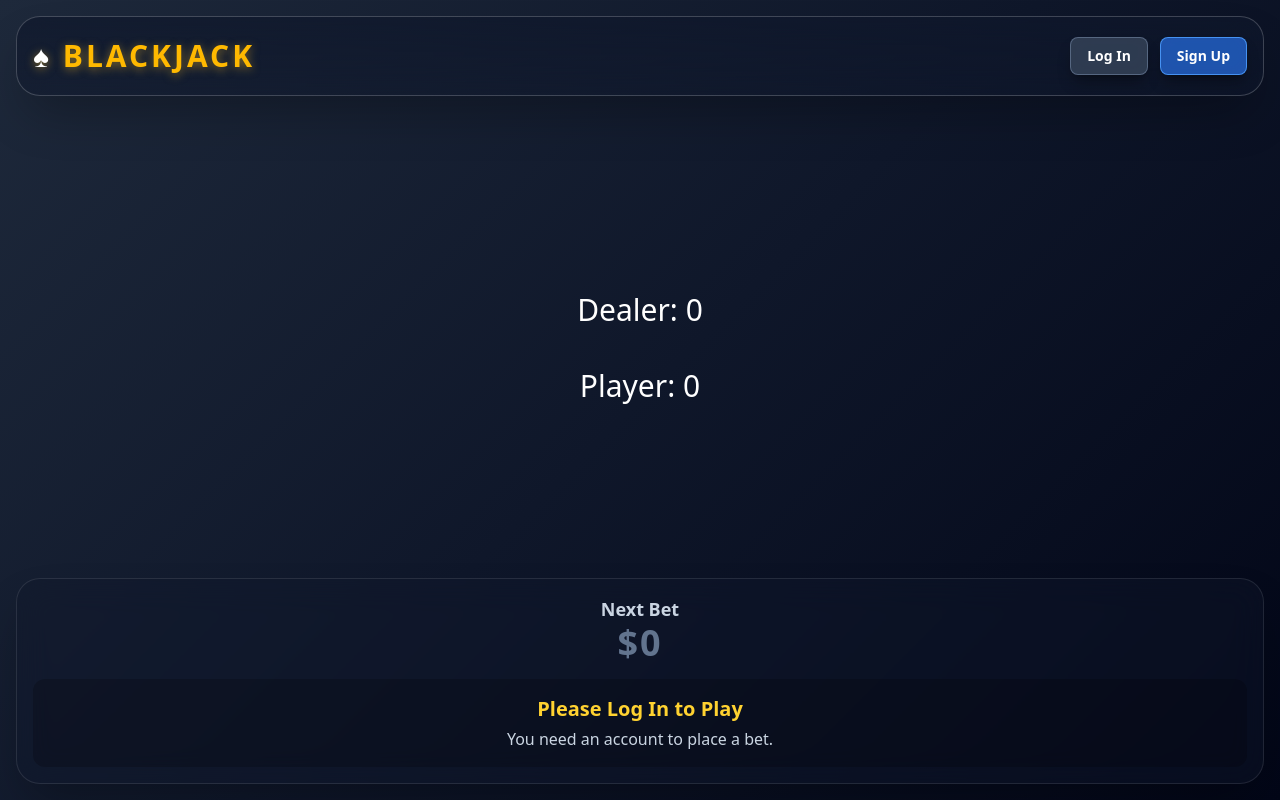
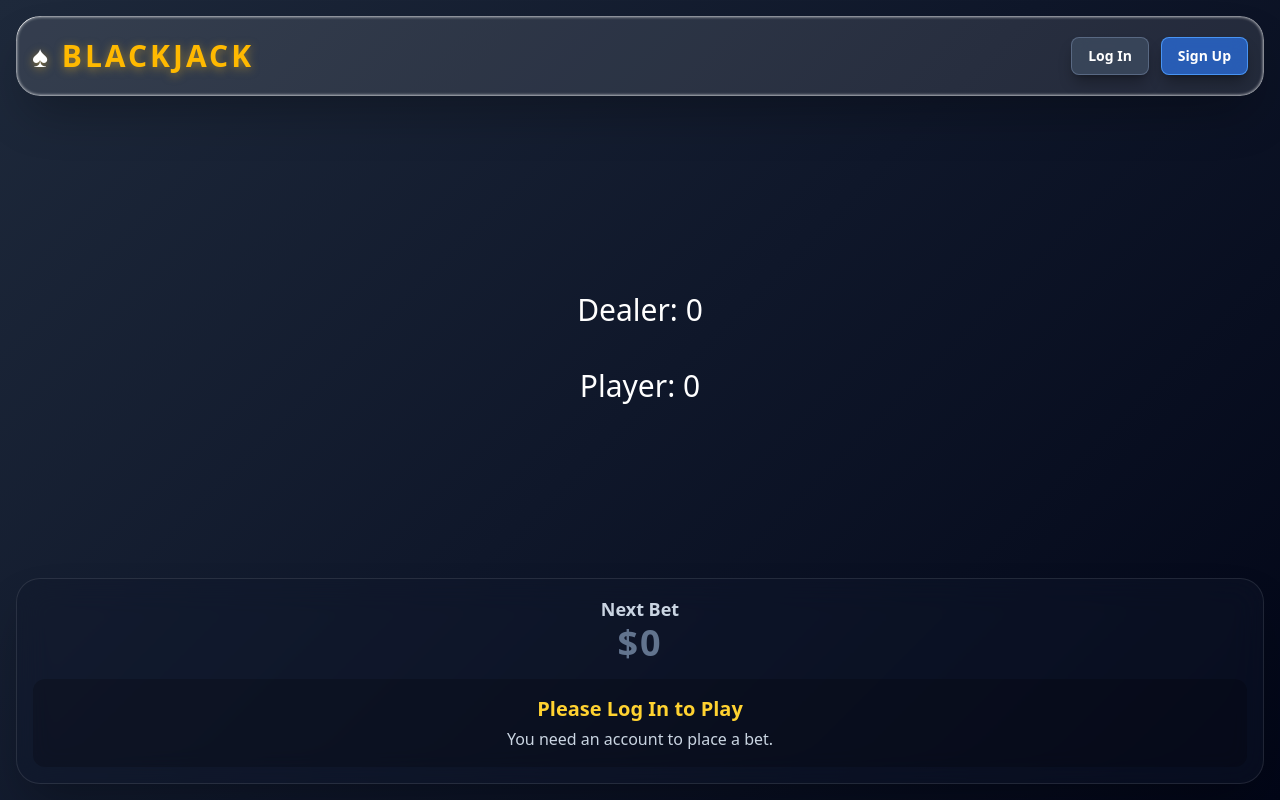
Before and after one commit to mark162657/Blackjack-Project-Mac, a React (Vite) app: page / in a window 1280 px wide. Built offline with nearby package versions, Linux system fonts and the light colour scheme.

Commit message:
add some glassy design

```diff
--- a/src/App.css
+++ b/src/App.css
@@ -73,3 +73,31 @@ body {
 .animate-pulse-slow {
     animation: pulse 2.5s cubic-bezier(0.4, 0, 0.6, 1) infinite;
 }
+
+/* --- Liquid Glass Effect --- */
+.glass-container {
+    position: relative; /* Needed for pseudo-elements */
+    isolation: isolate; /* Create a new stacking context */
+    background: transparent;
+}
+
+.glass-container::before {
+    content: '';
+    position: absolute;
+    inset: 0;
+    z-index: -2; /* Behind content */
+    border-radius: inherit; /* Inherit from parent */
+    box-shadow: inset 2px 2px 0px -2px rgba(255, 255, 255, 0.7), inset 0 0 3px 1px rgba(255, 255, 255, 0.7);
+    background-color: rgb(255 255 255 / 10%);
+}
+
+.glass-container::after {
+    content: '';
+    position: absolute;
+    z-index: -1; /* Behind ::before but also behind content */
+    inset: 0;
+    border-radius: inherit;
+    backdrop-filter: blur(0px); /* This is a base, the filter does the heavy lifting */
+    filter: url(#container-glass);
+    overflow: hidden;
+}
--- a/src/App.jsx
+++ b/src/App.jsx
@@ -402,7 +402,7 @@ function App() {
             <main className="flex-grow flex flex-col justify-center items-center p-4 max-w-7xl mx-auto w-full pt-24 pb-48">
                 <Hand cards={dealerHand} title="Dealer" handValue={dealerValue} isDealer={true} gameOver={gameOver} />
                 {showMessageContainer && (
-                    <div className="my-10 w-full max-w-md text-center">
+                    <div className="my-16 w-full max-w-md text-center"> {/* <-- THIS LINE WAS CHANGED */}
                         {gameOver && result.message && <div className={`p-4 rounded-xl shadow-2xl animate-fade-in-down font-extrabold text-2xl ${result.type.includes('win') || result.type === 'blackjack' ? 'bg-green-500/50 border-green-400/80' : result.type === 'loss' ? 'bg-red-500/50 border-red-400/80' : 'bg-amber-500/50 border-amber-400/80'} border backdrop-blur-md`}>{result.message}</div>}
                         {advisorSuggestion && !gameOver && <div className="mt-4 p-3 bg-blue-900/50 backdrop-blur-md border border-blue-400/50 rounded-lg text-sm text-blue-200 shadow-lg"><span className='font-bold text-blue-100'>Advisor:</span> {advisorSuggestion}</div>}
                         {authMessage.message && authMessage.type === 'error' && <div className={`mt-4 p-4 rounded-lg text-base font-medium bg-red-800/80`}>{authMessage.message}</div>}
--- a/src/components/Navbar.jsx
+++ b/src/components/Navbar.jsx
@@ -9,22 +9,38 @@ export default function Navbar({ onLogin, onSignup, onLogout, onBuyChips, onShow
 
     return (
         <div className="w-full fixed top-0 z-50 p-4">
-            <nav className="
-                max-w-7xl mx-auto h-16 sm:h-20 p-3 sm:p-4
-                flex justify-between items-center
+            {/* Glass Container Navbar */}
+            <nav
+                className="
+                    max-w-7xl mx-auto h-16 sm:h-20 p-3 sm:p-4
+                    flex justify-between items-center
+                    glass-container
+                    rounded-2xl sm:rounded-3xl
+                    shadow-2xl shadow-black/30
+                    transition-all duration-300
+                    relative overflow-hidden
+                "
+            >
+                {/* SVG Filter for the Liquid Glass Effect */}
+                <svg id="liquid-filter" className="absolute w-0 h-0">
+                    <filter id="liquid-glass">
+                        <feTurbulence
+                            id="liquid-turbulence"
+                            type="fractalNoise"
+                            baseFrequency="0.015 0.02"
+                            numOctaves="3"
+                            seed="2"
+                        />
+                        <feDisplacementMap in="SourceGraphic" scale="30" />
+                    </filter>
+                </svg>
 
-                {/* --- STYLE CHANGES START HERE --- */}
-                bg-gradient-to-b from-slate-900/70 to-slate-900/50 {/* Subtle gradient for depth */}
-                backdrop-blur-lg
-                rounded-2xl sm:rounded-3xl
-                shadow-2xl shadow-black/30
-                border border-white/20 {/* Slightly brighter border */}
-                {/* --- STYLE CHANGES END HERE --- */}
-
-                transition-all duration-300">
-
+                {/* Left side — title + chips */}
                 <div className="flex items-center space-x-6">
-                    <span className="text-3xl font-extrabold text-white tracking-widest uppercase cursor-pointer" style={{textShadow: '0 2px 10px rgba(251, 191, 36, 0.5)'}}>
+                    <span
+                        className="text-3xl font-extrabold text-white tracking-widest uppercase cursor-pointer"
+                        style={{ textShadow: '0 2px 10px rgba(251, 191, 36, 0.5)' }}
+                    >
                         ♠ <span className="text-amber-400">BLACKJACK</span>
                     </span>
 
@@ -44,6 +60,7 @@ export default function Navbar({ onLogin, onSignup, onLogout, onBuyChips, onShow
                     )}
                 </div>
 
+                {/* Right side — auth buttons */}
                 <div className="flex items-center space-x-3">
                     {user ? (
                         <>
```
